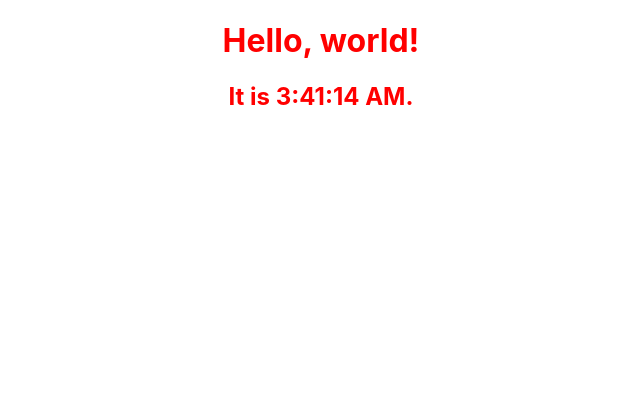
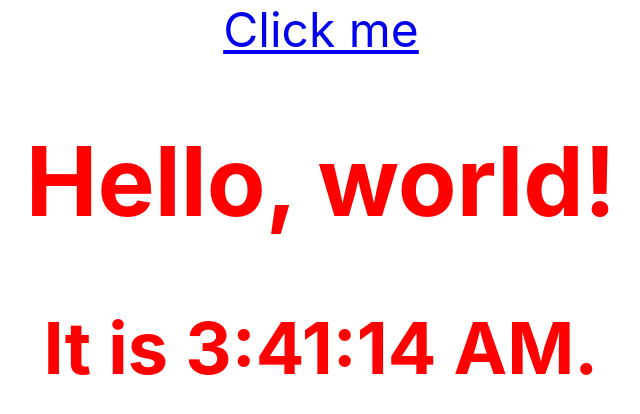
Before and after one commit to davecrowe55/New_Idea_App, a React (Create React App) app in the folder new_idea_app/: page / in a window 1280 px wide. Shown: the top 414 px of the page, without its empty margins (319-959 px from the left). Built offline with nearby package versions, Linux system fonts and the light colour scheme.

Commit message:
added css and a button

```diff
--- a/new_idea_app/src/index.css
+++ b/new_idea_app/src/index.css
@@ -15,4 +15,5 @@ code {
 div {
   color: red;
   text-align: center;
+  font-size: 48px;
 }
--- a/new_idea_app/src/index.js
+++ b/new_idea_app/src/index.js
@@ -34,6 +34,9 @@ class Clock extends React.Component {
   render() {
     return (
       <div>
+        <a href="https://reactjs.org/docs/handling-events.html" onClick="console.log('The link was clicked.'); return false">
+  Click me
+</a>
         <h1>Hello, world!</h1>
         <h2>It is {this.state.date.toLocaleTimeString()}.</h2>
       </div>
@@ -47,6 +50,7 @@ ReactDOM.render(
 );
 
 
+
 // If you want to start measuring performance in your app, pass a function
 // to log results (for example: reportWebVitals(console.log))
 // or send to an analytics endpoint. Learn more: https://bit.ly/CRA-vitals
```
